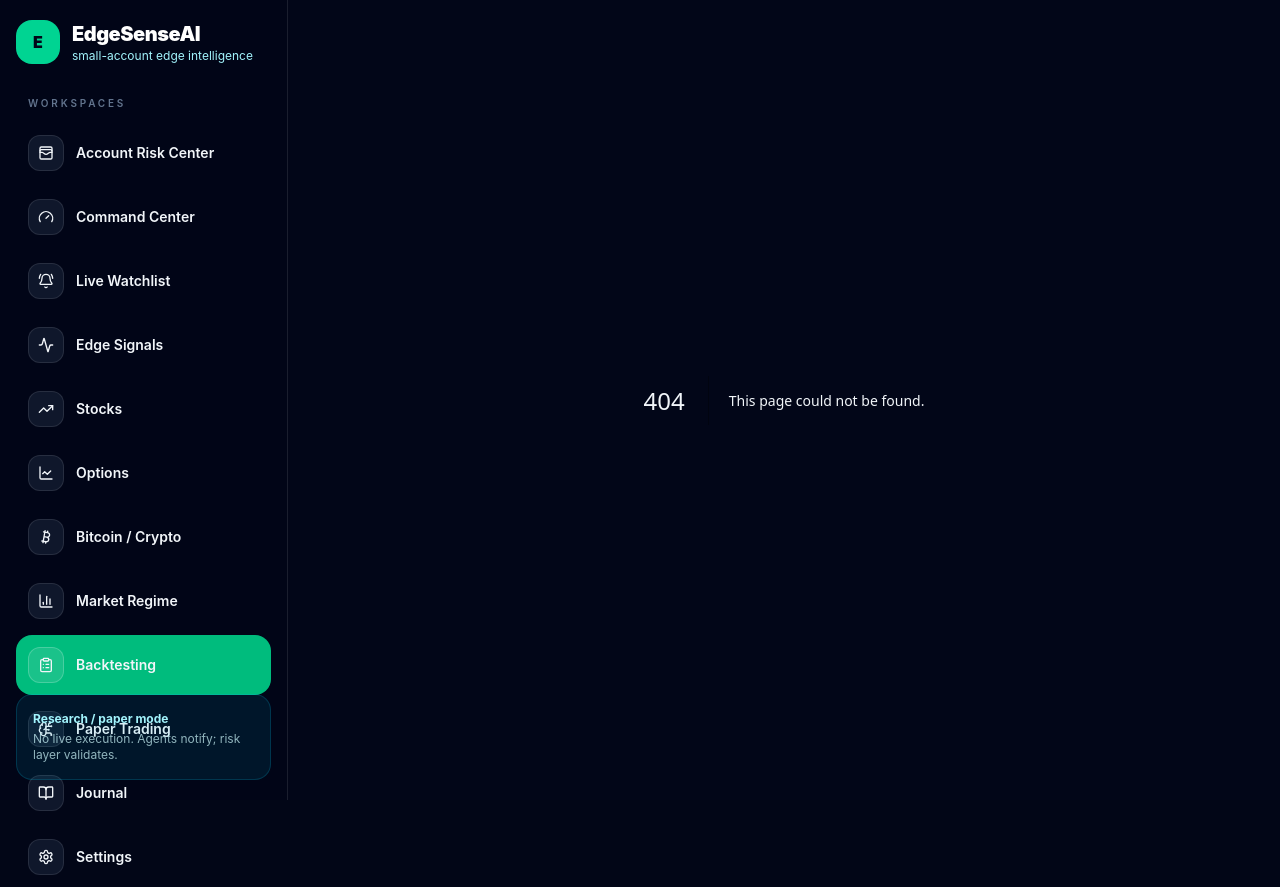
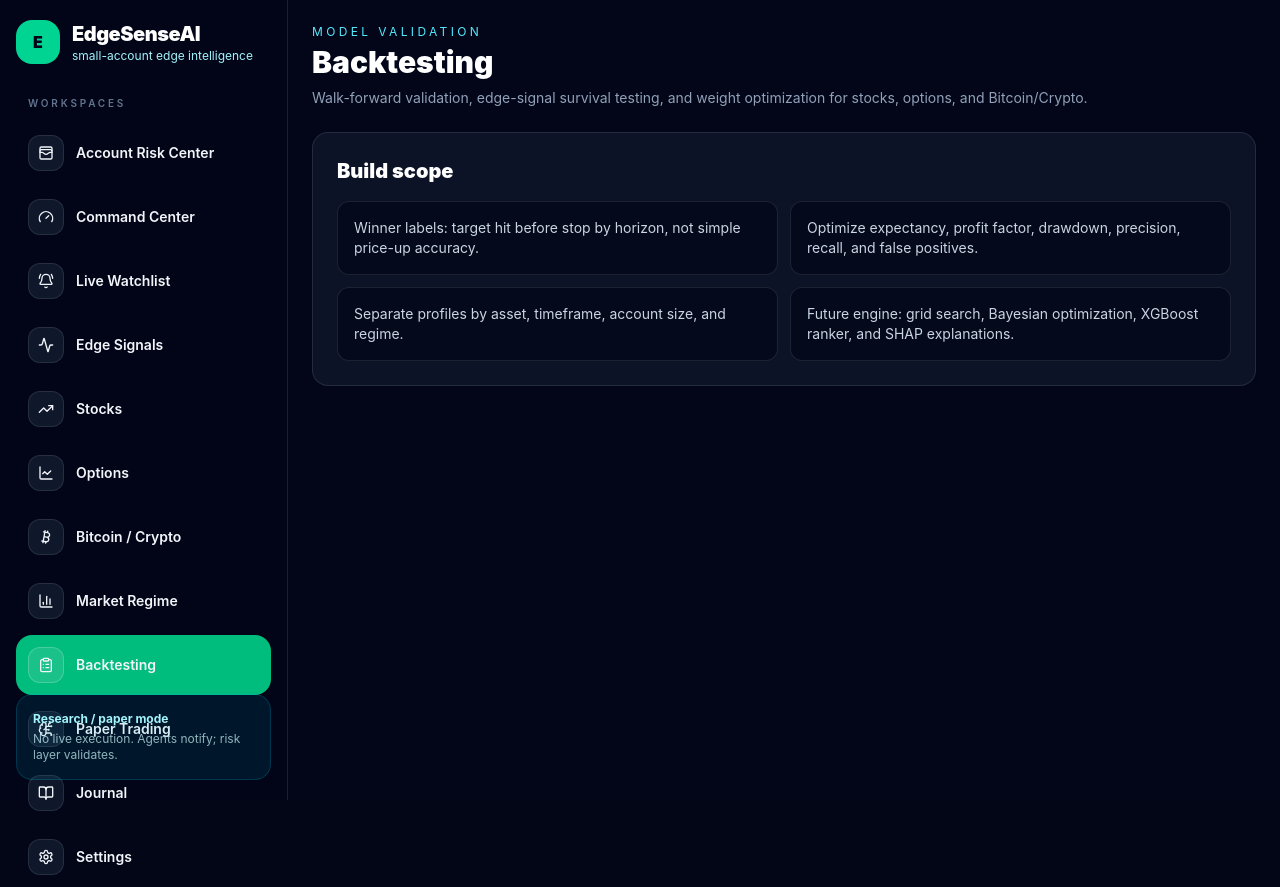
Before and after one commit to ndvictor/EdgeSenseAI, a Next.js app in the folder frontend/: page /backtesting in a window 1280 px wide. Before the commit this address had no page. Built offline with nearby package versions, Linux system fonts and the light colour scheme.

Commit message:
feat: add backtesting workspace

```diff
--- /dev/null
+++ b/frontend/src/app/backtesting/page.tsx
@@ -0,0 +1,17 @@
+import { PlaceholderPage } from "@/components/PlaceholderPage";
+
+export default function BacktestingPage() {
+  return (
+    <PlaceholderPage
+      eyebrow="model validation"
+      title="Backtesting"
+      description="Walk-forward validation, edge-signal survival testing, and weight optimization for stocks, options, and Bitcoin/Crypto."
+      bullets={[
+        "Winner labels: target hit before stop by horizon, not simple price-up accuracy.",
+        "Optimize expectancy, profit factor, drawdown, precision, recall, and false positives.",
+        "Separate profiles by asset, timeframe, account size, and regime.",
+        "Future engine: grid search, Bayesian optimization, XGBoost ranker, and SHAP explanations."
+      ]}
+    />
+  );
+}
```
